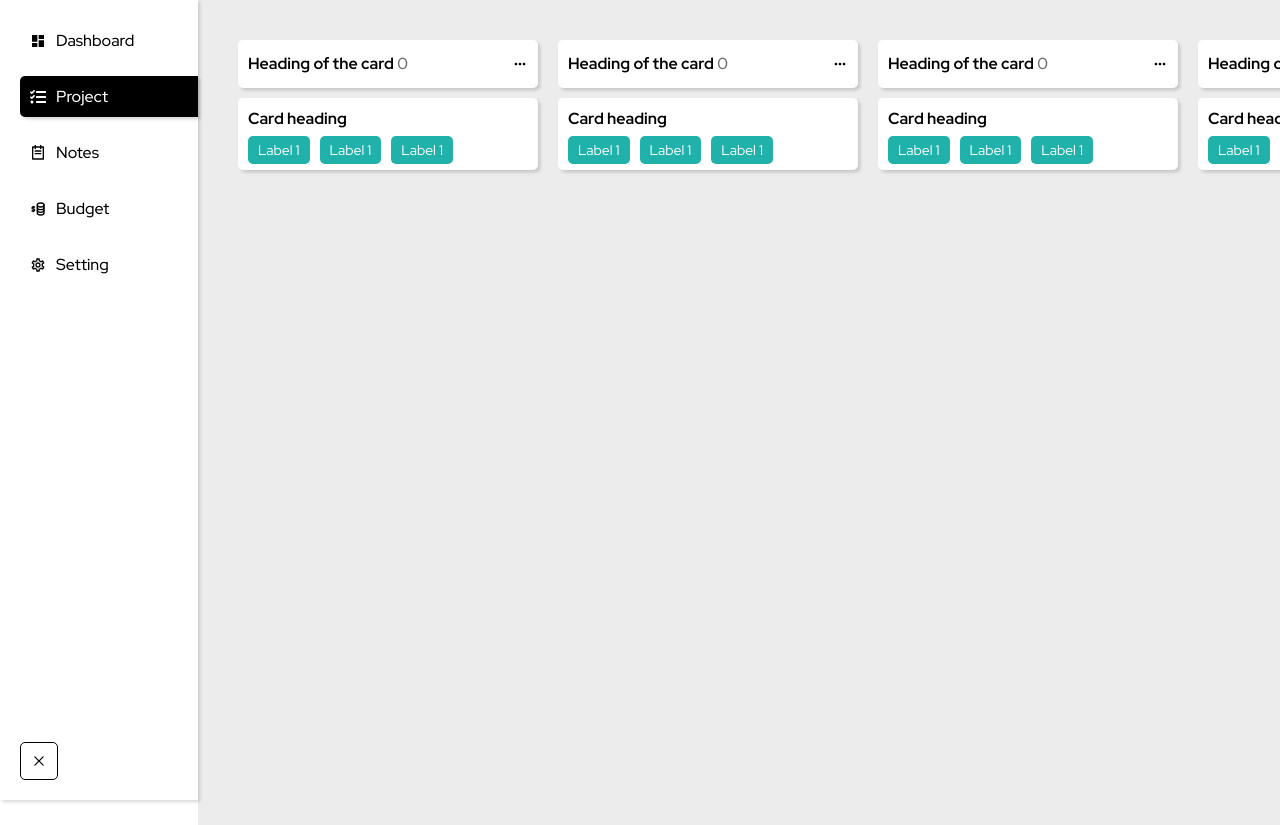
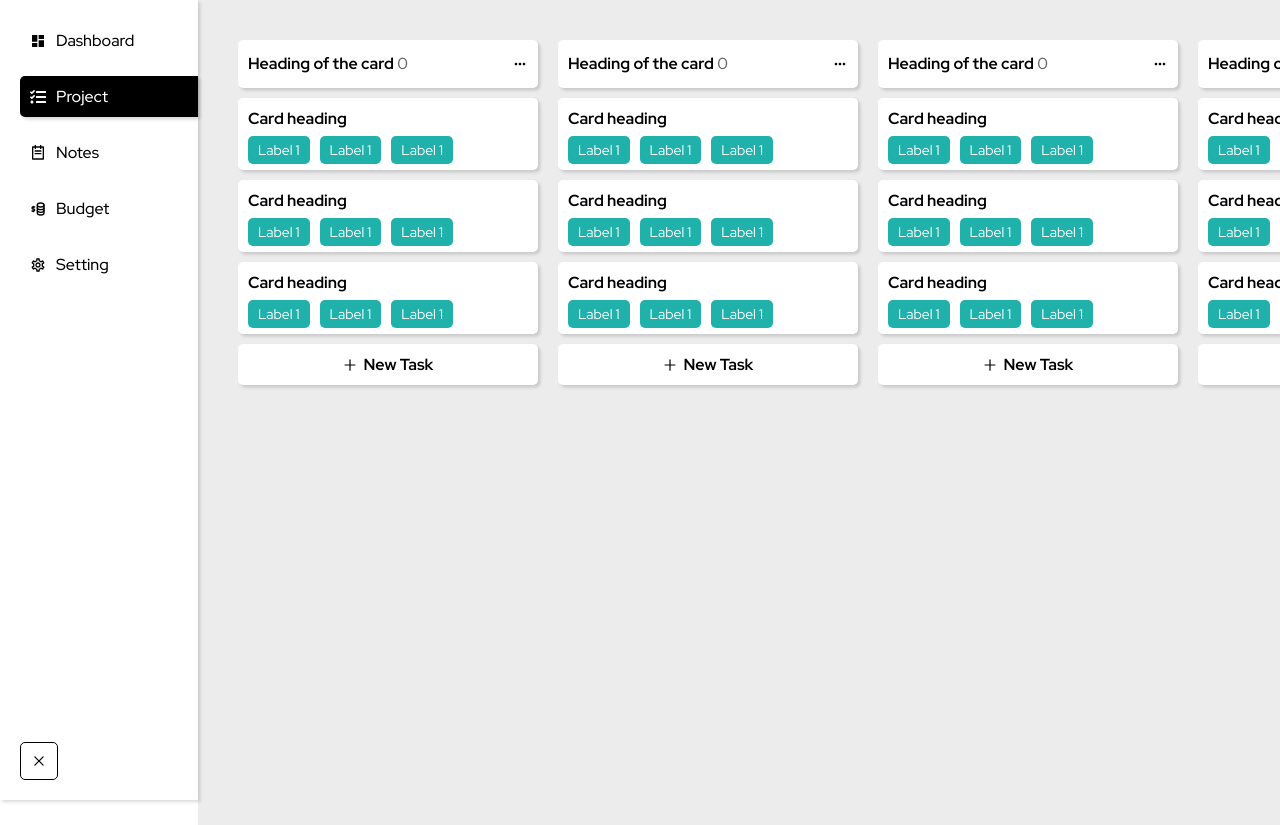
Before and after one commit to Kaka5hi/personal-planner, a React (Create React App) app: page /project/board/1 in a window 1280 px wide. Built offline with nearby package versions, Linux system fonts and the light colour scheme.

Commit message:
Update SingleBoard.jsx

```diff
--- a/src/components/board/SingleBoard.jsx
+++ b/src/components/board/SingleBoard.jsx
@@ -2,6 +2,7 @@ import React from 'react'
 import './SingleBoard.css'
 import { MdMoreHoriz } from 'react-icons/md'
 import Card from '../card/Card.jsx'
+import Editable from '../editable/Editable'
 
 const SingleBoard = () => {
     return (
@@ -10,9 +11,13 @@ const SingleBoard = () => {
                 <h4>Heading of the card <span>0</span></h4>
                 <MdMoreHoriz />
             </div>
-            <div className="board_cards-container">
+            <div className="board_cards-container ">
+                <Card />
+                <Card />
                 <Card />
             </div>
+
+            <Editable />
         </div>
     )
 }
```
